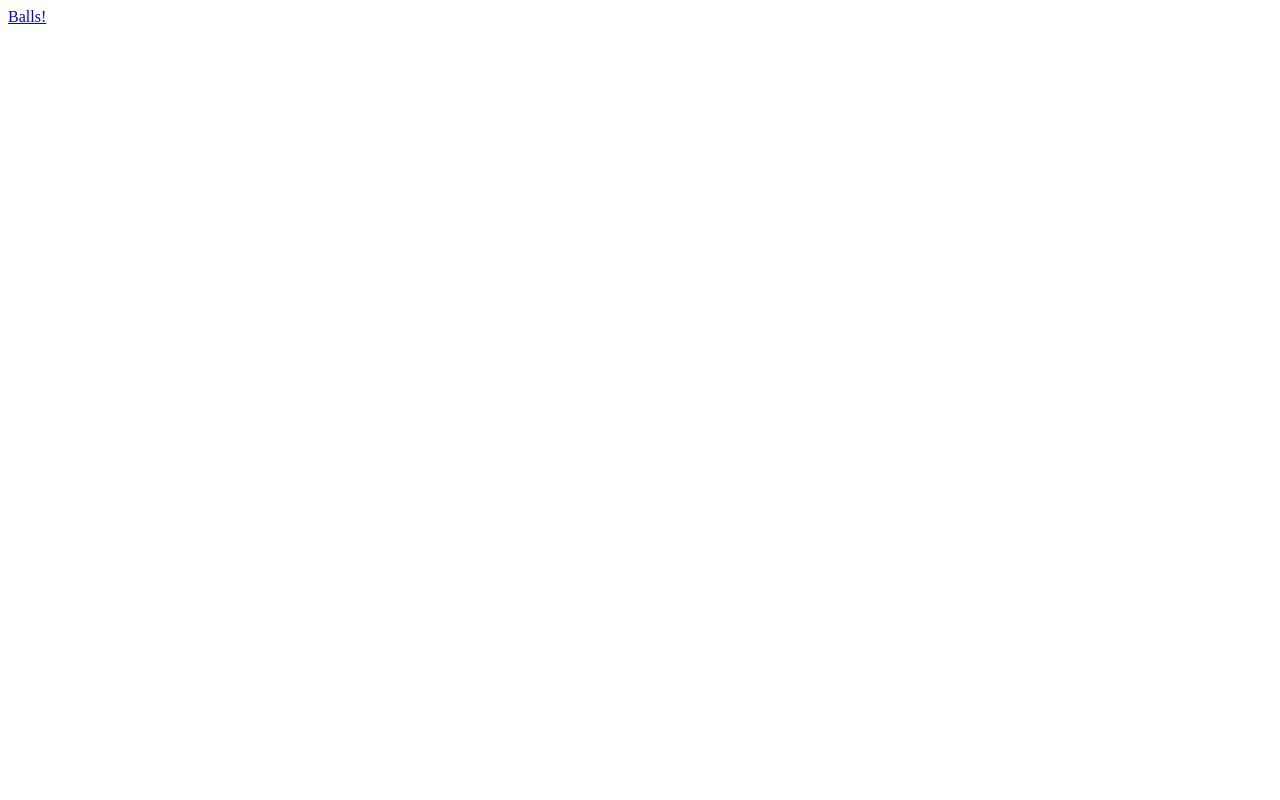
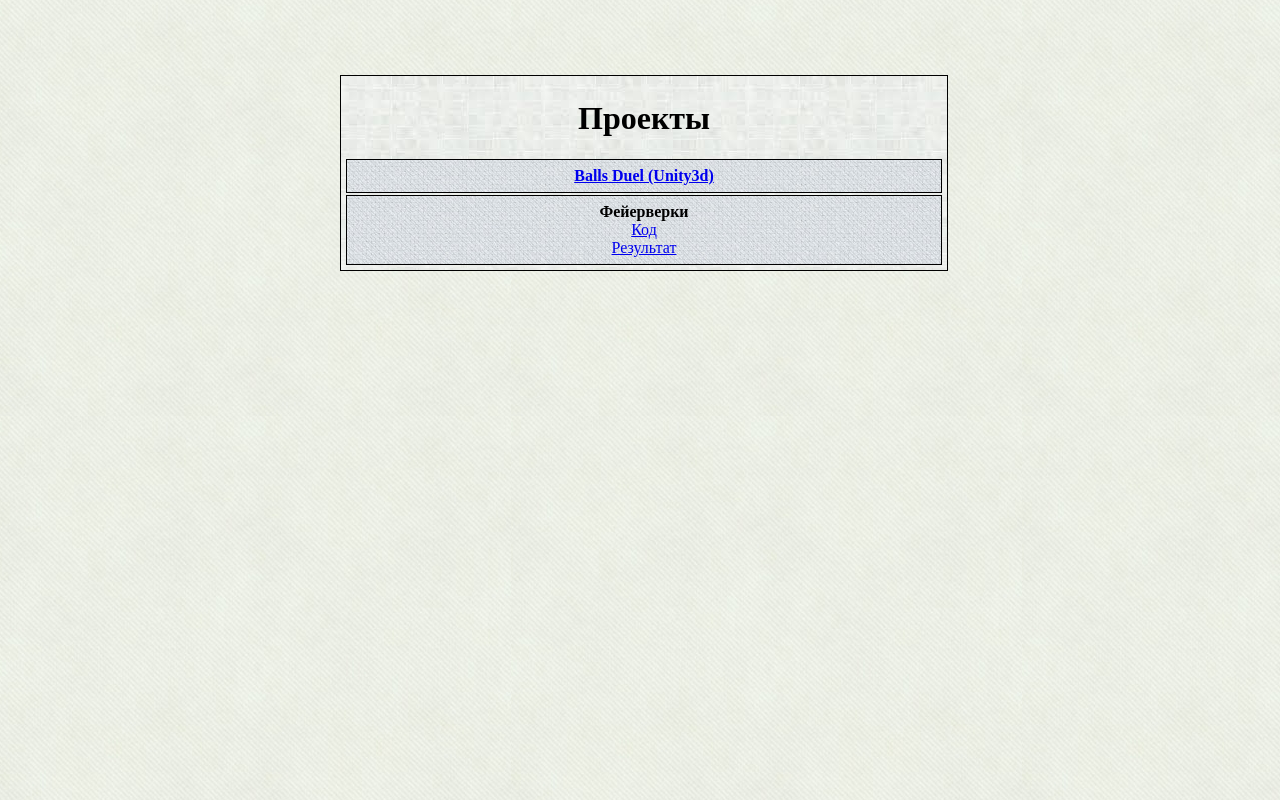
Before and after one commit to EquilateralDelta/NarkomDe.github.io, a plain HTML site: page index.html in a window 1280 px wide. Drawn offline with Linux system fonts and the light colour scheme.

Commit message:
Main page first

```diff
--- a/index.html
+++ b/index.html
@@ -1,3 +1,45 @@
-<body>
-<a href="Balls.html">Balls!</a>
-</body>
+<!DOCTYPE HTML>
+<html>
+ <head>
+  <meta charset="utf-8">
+  <title>Проекты</title>
+  <style type="text/css">
+   .main{
+    width: 600px;
+    background: #eee;
+    position: fixed;
+    left: 50%;
+    top: 75px;
+    margin-left: -300px;
+    border: solid 1px black;
+    background-image: url("bg1.jpg");
+    padding: 3px;
+   }
+   .content {
+    background: #ccc;
+    margin: 2px;
+    padding: 7px;
+    border: solid 1px black;
+    background-image: url("bg2.jpg");
+   }
+  </style>
+ </head>
+
+ <body background = "bg3.jpg">
+  <div class="main" align="center">
+   <H1>Проекты</H1>
+   <div class="content" align="center">
+   	<b>
+     <a href="Balls.html">Balls Duel (Unity3d)</a>
+    </b>
+   </div>
+   <div class="content" align="center">
+   	<b>
+   	 Фейерверки
+   	</b>
+     <br /><a href="Code.rar">Код</a>
+     <br /><a href="Build.rar">Результат</a>
+   </div>
+  </div>
+ </body>
+</html>
```
Also changed, not shown: Balls.html (+1 -1 lines), bg1.jpg (added), bg2.jpg (added), bg3.jpg (added), 2 other files.
